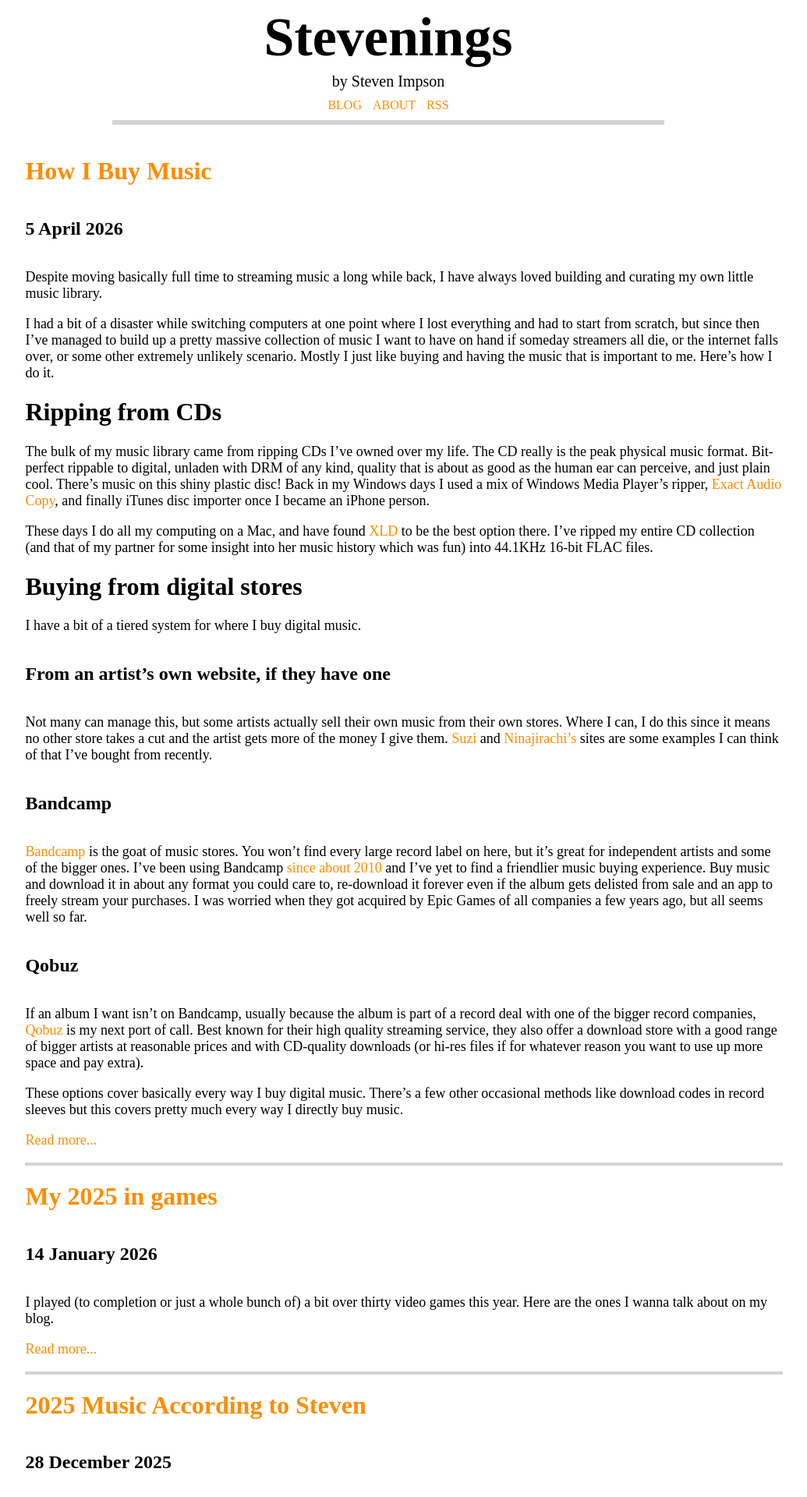
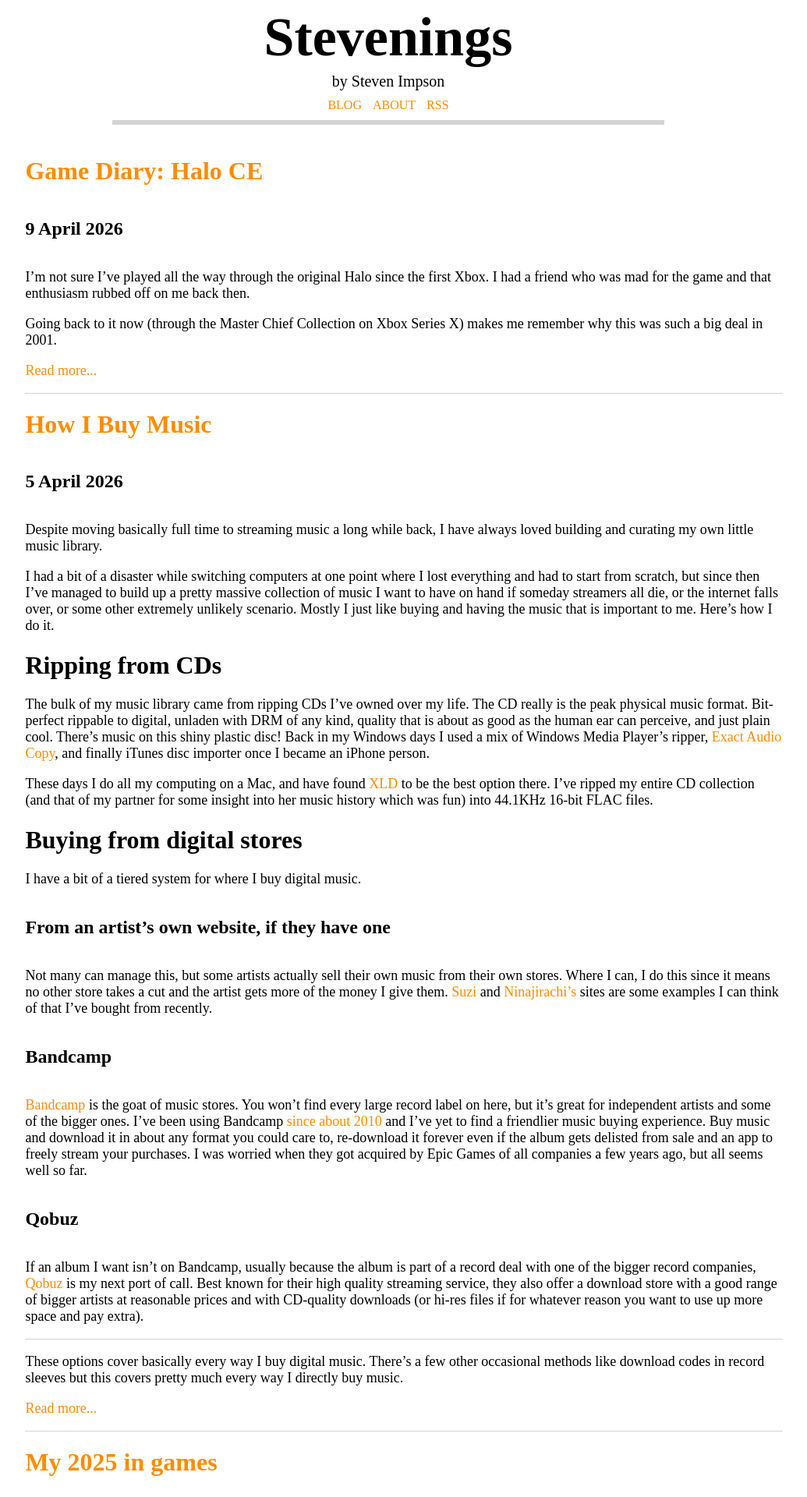
Before and after one commit to stevenimpson/stevenimpson.github.io, a Jekyll site: the page built from index.markdown, in a window 1280 px wide. Shown: the top 1920 px of the page at 78% size, without its empty margins (142-1177 px from the left). Built offline with Jekyll 4.4.1, drawn with Linux system fonts in a browser that asks for light colours; some web fonts are replaced; some of the changed lines change nothing that is shown.

Commit message:
Added Halo CE diary post

```diff
--- /dev/null
+++ b/_posts/2026-04-09-game-diary-halo-ce.md
@@ -0,0 +1,27 @@
+---
+title: "Game Diary: Halo CE"
+description: ""
+date: 2026-04-09T12:35:00.162Z
+preview: ""
+tags:
+    - game diary
+categories: []
+slug: game-diary-halo-ce
+---
+
+I'm not sure I've played all the way through the original Halo since the first Xbox. I had a friend who was mad for the game and that enthusiasm rubbed off on me back then.
+
+Going back to it now (through the Master Chief Collection on Xbox Series X) makes me remember why this was such a big deal in 2001.
+<!--more-->
+
+The levels are monstrously big, with seamless transitions between vast outdoor battlefields and tight indoor spaces. Compared to today some of the open spaces can feel a bit empty, but the addition of vehicles at the time made them feel huge and alive.
+
+I'd never seen anything like the vehicles back then. The way you could bounce around in a warthog complete with a mate on the rear gun and a CPU marine in the passenger seat was unmatched - and then you found out you could pilot the Covenant opponents' hovering nimble Ghosts as well. Wild. There was just nothing else like it.
+
+The opening level Pillar of Autumn has you fighting legions of covenant enemies in close quarters as they attempt an attack on your home base ship, and leads to some real survive by the skin of your teeth moments. The Silent Cartographer's mix of wide open areas and claustrophobic spaces complete with vehicles and heaps of allied marines who fight somewhat smartly alongside you is another highlight.
+
+This high bar isn't maintained the whole way through. In particular I found much of the second half of the game fairly tedious. Lots of repetitive enemy waves in repetitive indoor environments. There are cool story reveals during this time, but the playing of the game itself doesn't hold up as well.
+
+The final area however is incredibly cool. A final run on the Warthog across the spine of the Pillar of Autumn, against a self-destruct countdown (as so may good sci-fi endings do) keeps the tension high and the spectacle similarly exciting.
+
+Halo remains great fun, and CE was such an enjoyable play that I reckon I might try jumping into Halo 2 soon, one I am almost certain I last played on the original Xbox version (and in an ill-fated co-op Legendary difficulty run that we never quite managed to finish)
--- a/_sass/main.scss
+++ b/_sass/main.scss
@@ -161,7 +161,7 @@
 }
 
 hr {
-   height: 4px;
+   height: 1px;
    border: 0 none;
    margin-right: auto;
    margin-left: auto;
```
Also changed, not shown: _posts/2026-04-05-how-i-buy-music.md (+2 -0 lines), .frontmatter/database/taxonomyDb.json, 1 other file.
